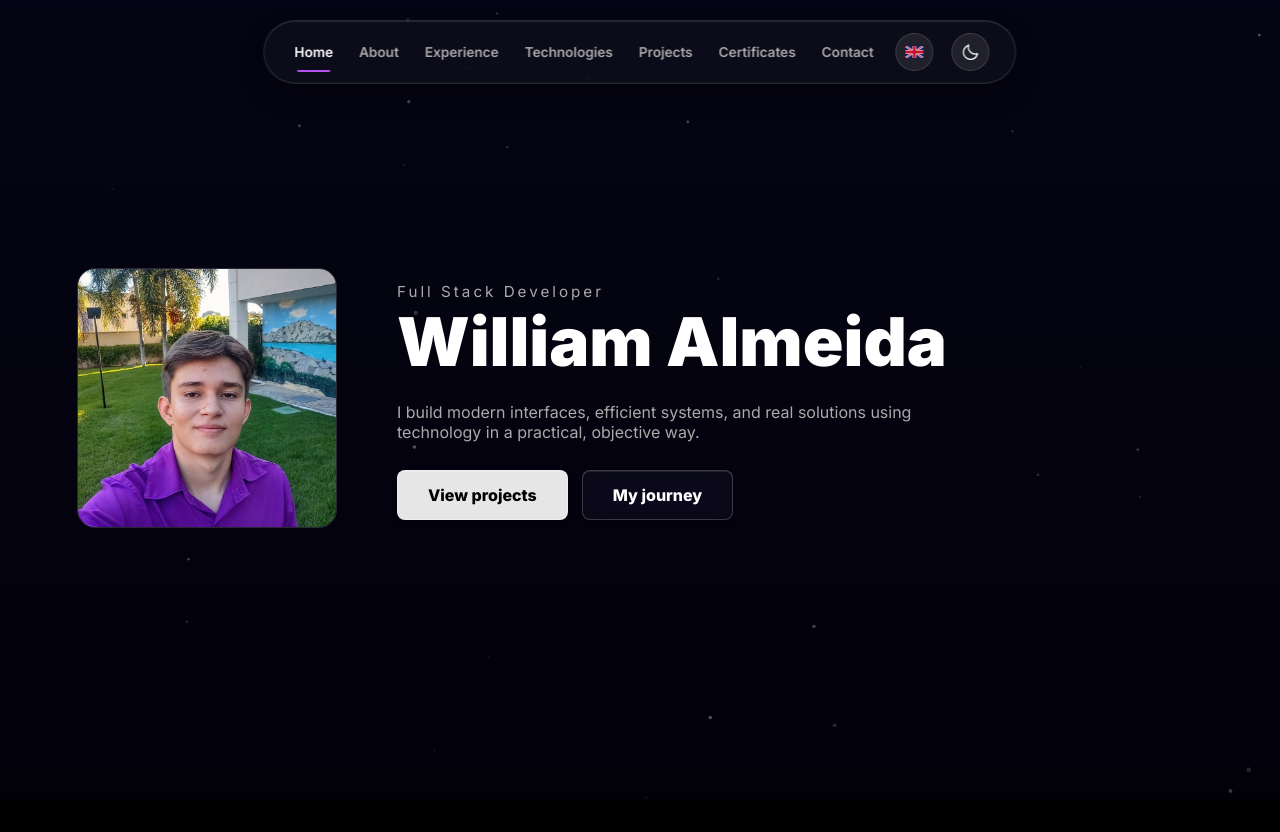
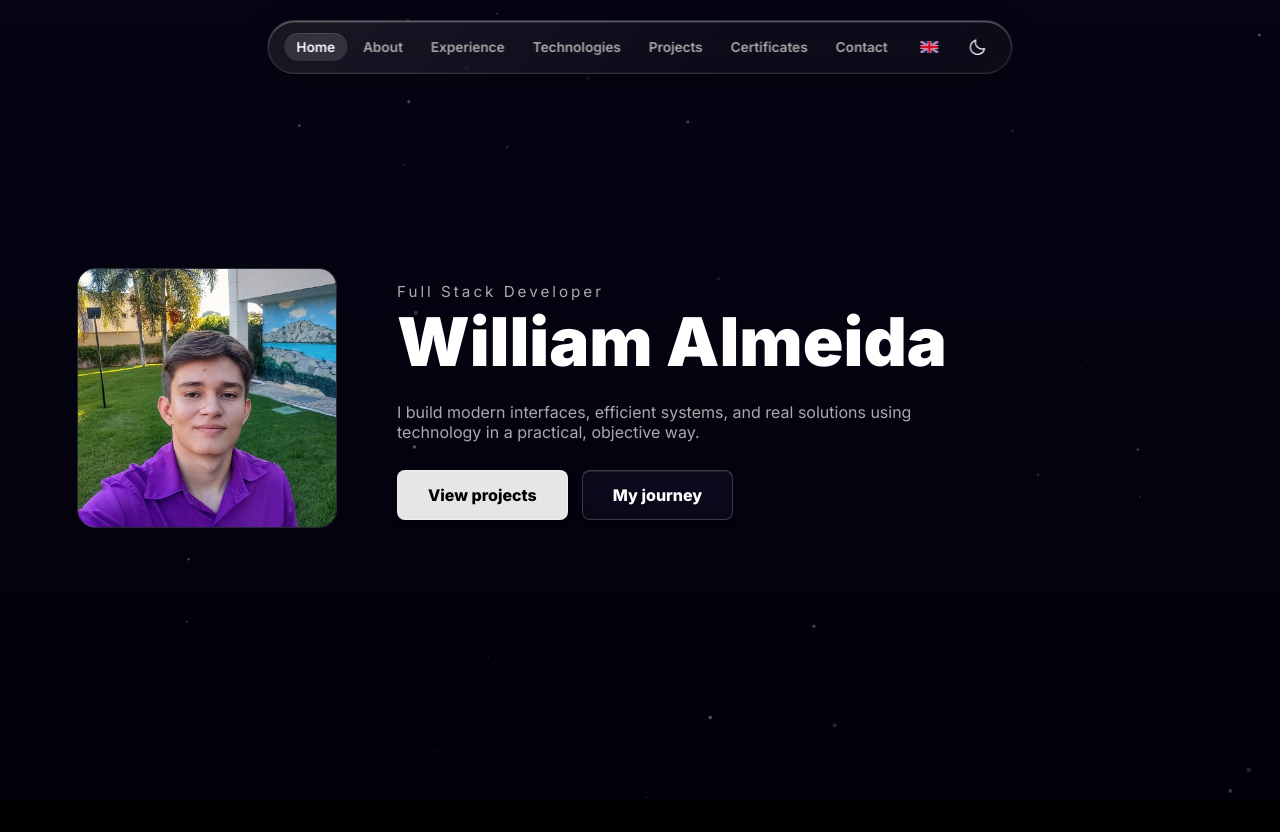
Before and after one commit to williamalmeidadev/portfolio, a React (Vite) app: page / in a window 1280 px wide. Shown: the top 832 px of the page. Built offline with nearby package versions, Linux system fonts and the light colour scheme.

Commit message:
feat: improve glassmorphism on header, cards, and buttons

```diff
--- a/src/hooks/useNavUnderline.ts
+++ b/src/hooks/useNavUnderline.ts
@@ -23,9 +23,9 @@ export function useNavUnderline(
       const linksRect = links.getBoundingClientRect()
       const linkRect = active.getBoundingClientRect()
       const left = linkRect.left - linksRect.left
-      const lineWidth = Math.round(linkRect.width * 0.7)
+      const lineWidth = Math.round(linkRect.width)
       underline.style.width = `${lineWidth}px`
-      underline.style.transform = `translateX(${left + (linkRect.width - lineWidth) / 2}px)`
+      underline.style.transform = `translateX(${left}px)`
       underline.style.opacity = '1'
     }
 
--- a/src/styles/certificates.css
+++ b/src/styles/certificates.css
@@ -3,8 +3,10 @@
 }
 
 .certificate-card {
-  background: var(--surface);
-  border: 1px solid var(--border);
+  background: linear-gradient(135deg, rgba(255, 255, 255, 0.05) 0%, rgba(255, 255, 255, 0) 100%), rgba(22, 22, 23, 0.08);
+  border: 1px solid rgba(255, 255, 255, 0.15);
+  backdrop-filter: blur(30px) saturate(210%);
+  -webkit-backdrop-filter: blur(30px) saturate(210%);
   border-radius: 12px;
   padding: 16px;
   text-align: center;
@@ -12,7 +14,11 @@
   width: clamp(200px, 70vw, 360px);
   transform-style: preserve-3d;
   will-change: transform, opacity;
-  transition: background 0.25s ease, box-shadow 0.25s ease;
+  box-shadow:
+    0 8px 32px rgba(0, 0, 0, 0.25),
+    inset 0 1.5px 0 0 rgba(255, 255, 255, 0.25),
+    inset 0 0 0 1px rgba(255, 255, 255, 0.05);
+  transition: background 0.25s ease, border-color 0.25s ease, box-shadow 0.25s ease;
 }
 
 .certificate-card img {
@@ -38,11 +44,32 @@
 }
 
 .certificate-card:hover {
-  box-shadow: 0 4px 14px 0 rgba(180, 80, 255, 0.1),
-    0 2px 8px 0 rgba(0, 0, 0, 0.1);
+  background: linear-gradient(135deg, rgba(255, 255, 255, 0.08) 0%, rgba(255, 255, 255, 0.02) 100%), rgba(22, 22, 23, 0.16);
+  border-color: rgba(255, 255, 255, 0.25);
+  box-shadow:
+    0 12px 40px rgba(0, 0, 0, 0.35),
+    inset 0 1.5px 0 0 rgba(255, 255, 255, 0.35),
+    inset 0 0 0 1px rgba(255, 255, 255, 0.08);
+}
+
+:root[data-theme='light'] .certificate-card {
+  background: linear-gradient(135deg, rgba(255, 255, 255, 0.35) 0%, rgba(255, 255, 255, 0.1) 100%), rgba(255, 255, 255, 0.06);
+  border: 1px solid rgba(255, 255, 255, 0.55);
+  backdrop-filter: blur(30px) saturate(210%);
+  -webkit-backdrop-filter: blur(30px) saturate(210%);
+  box-shadow:
+    0 8px 32px rgba(18, 22, 33, 0.05),
+    0 0 0 1px rgba(0, 0, 0, 0.04),
+    inset 0 1.5px 0 0 rgba(255, 255, 255, 0.75),
+    inset 0 0 0 1px rgba(255, 255, 255, 0.35);
 }
 
 :root[data-theme='light'] .certificate-card:hover {
-  box-shadow: 0 6px 14px rgba(36, 20, 60, 0.08),
-    0 2px 8px rgba(120, 70, 200, 0.09);
+  background: linear-gradient(135deg, rgba(255, 255, 255, 0.45) 0%, rgba(255, 255, 255, 0.15) 100%), rgba(255, 255, 255, 0.12);
+  border-color: rgba(255, 255, 255, 0.7);
+  box-shadow:
+    0 12px 40px rgba(18, 22, 33, 0.08),
+    0 0 0 1px rgba(0, 0, 0, 0.04),
+    inset 0 1.5px 0 0 rgba(255, 255, 255, 0.85),
+    inset 0 0 0 1px rgba(255, 255, 255, 0.4);
 }
--- a/src/styles/navigation.css
+++ b/src/styles/navigation.css
@@ -5,70 +5,72 @@
   transform: translateX(-50%);
   display: flex;
   align-items: center;
-  gap: 18px;
-  padding: 12px 26px;
+  gap: 12px;
+  padding: 8px 16px;
   border-radius: 999px;
-  background: rgba(18, 20, 28, 0.56);
-  backdrop-filter: blur(24px) saturate(155%);
-  -webkit-backdrop-filter: blur(24px) saturate(155%);
-  border: 1px solid rgba(255, 255, 255, 0.11);
+  background: linear-gradient(135deg, rgba(255, 255, 255, 0.05) 0%, rgba(255, 255, 255, 0) 60%), rgba(22, 22, 23, 0.52);
+  backdrop-filter: blur(30px) saturate(210%);
+  -webkit-backdrop-filter: blur(30px) saturate(210%);
+  border: 1px solid rgba(255, 255, 255, 0.14);
   box-shadow:
-    0 10px 26px rgba(0, 0, 0, 0.28),
-    0 2px 6px rgba(0, 0, 0, 0.14),
-    inset 0 1px 0 rgba(255, 255, 255, 0.1),
-    inset 0 -1px 0 rgba(255, 255, 255, 0.05);
+    0 12px 30px rgba(0, 0, 0, 0.25),
+    0 4px 10px rgba(0, 0, 0, 0.12),
+    inset 0 1.5px 0 0 rgba(255, 255, 255, 0.25),
+    inset 0 0 0 1px rgba(255, 255, 255, 0.06),
+    inset 0 -1px 1px rgba(0, 0, 0, 0.3);
   z-index: 30;
   transition: all 0.3s cubic-bezier(0.4, 0, 0.2, 1);
 }
 
 .nav-links {
   position: relative;
+  z-index: 1;
   display: flex;
   align-items: center;
-  gap: 18px;
+  gap: 4px;
 }
 
 .theme-toggle {
   display: inline-flex;
   align-items: center;
   justify-content: center;
-  width: 38px;
-  height: 38px;
+  width: 36px;
+  height: 36px;
   border-radius: 999px;
-  background: rgba(255, 255, 255, 0.08);
-  border: 1px solid rgba(255, 255, 255, 0.15);
+  background: transparent;
+  border: 1px solid transparent;
   color: var(--text);
   cursor: pointer;
-  transition: all 0.3s cubic-bezier(0.4, 0, 0.2, 1);
-  backdrop-filter: blur(10px);
+  position: relative;
+  z-index: 1;
+  transition: all 0.25s cubic-bezier(0.4, 0, 0.2, 1);
 }
 
 .theme-toggle:hover {
-  background: rgba(180, 80, 240, 0.15);
-  border-color: rgba(180, 80, 240, 0.4);
-  box-shadow: 0 4px 16px rgba(180, 80, 240, 0.3);
+  background: rgba(255, 255, 255, 0.08);
+  border-color: rgba(255, 255, 255, 0.05);
 }
 
 .lang-toggle {
   display: inline-flex;
   align-items: center;
   justify-content: center;
-  width: 38px;
-  height: 38px;
+  width: 36px;
+  height: 36px;
   border-radius: 999px;
-  background: rgba(255, 255, 255, 0.08);
-  border: 1px solid rgba(255, 255, 255, 0.15);
+  background: transparent;
+  border: 1px solid transparent;
   color: var(--text);
   cursor: pointer;
-  transition: all 0.3s cubic-bezier(0.4, 0, 0.2, 1);
-  backdrop-filter: blur(10px);
+  position: relative;
+  z-index: 1;
+  transition: all 0.25s cubic-bezier(0.4, 0, 0.2, 1);
   padding: 0;
 }
 
 .lang-toggle:hover {
-  background: rgba(180, 80, 240, 0.15);
-  border-color: rgba(180, 80, 240, 0.4);
-  box-shadow: 0 4px 16px rgba(180, 80, 240, 0.3);
+  background: rgba(255, 255, 255, 0.08);
+  border-color: rgba(255, 255, 255, 0.05);
 }
 
 .lang-toggle:active {
@@ -92,37 +94,44 @@
   text-decoration: none;
   font-size: 0.85rem;
   font-weight: 600;
-  padding: 6px 4px;
-  border-radius: 0;
-  border: 0;
+  padding: 6px 12px;
+  border-radius: 999px;
   background: transparent;
-  text-decoration: none;
   position: relative;
-  transition: all 0.3s cubic-bezier(0.4, 0, 0.2, 1);
+  z-index: 2;
+  transition: color 0.2s cubic-bezier(0.4, 0, 0.2, 1), background-color 0.2s cubic-bezier(0.4, 0, 0.2, 1);
   display: inline-block;
 }
 
 .nav-underline {
   position: absolute;
-  bottom: -6px;
+  top: 0;
+  bottom: 0;
   left: 0;
-  height: 2px;
-  position: absolute;
+  height: 100%;
   border-radius: 999px;
-  background: var(--primary);
+  background: rgba(255, 255, 255, 0.12);
+  box-shadow:
+    0 1px 2px rgba(0, 0, 0, 0.2),
+    inset 0 1px 0 rgba(255, 255, 255, 0.12);
+  z-index: 1;
   opacity: 0;
-  transition: transform 0.35s ease, width 0.35s ease, opacity 0.2s ease;
+  transition: transform 0.3s cubic-bezier(0.4, 0, 0.2, 1), width 0.3s cubic-bezier(0.4, 0, 0.2, 1), opacity 0.2s ease;
   will-change: transform, width, opacity;
 }
 
 .nav-pill a:hover {
   color: var(--text);
-  transform: none;
+  background: rgba(255, 255, 255, 0.04);
 }
 
 .nav-pill a.is-active {
   color: var(--text);
   font-weight: 600;
+}
+
+.nav-pill a.is-active:hover {
+  background: transparent;
 }
 
 @media (max-width: 768px) {
@@ -290,39 +299,64 @@
 
 
 :root[data-theme='light'] .nav-pill {
-  background: rgba(214, 222, 238, 0.74);
-  border: 1px solid rgba(24, 32, 48, 0.22);
-  backdrop-filter: blur(26px) saturate(190%);
-  -webkit-backdrop-filter: blur(26px) saturate(190%);
+  background: linear-gradient(135deg, rgba(255, 255, 255, 0.45) 0%, rgba(255, 255, 255, 0.15) 100%), rgba(255, 255, 255, 0.25);
+  border: 1px solid rgba(255, 255, 255, 0.45);
+  backdrop-filter: blur(35px) saturate(220%);
+  -webkit-backdrop-filter: blur(35px) saturate(220%);
   box-shadow:
-    0 18px 44px rgba(22, 30, 48, 0.16),
-    0 6px 16px rgba(90, 120, 200, 0.18),
-    inset 0 1px 0 rgba(255, 255, 255, 0.85),
-    inset 0 -1px 0 rgba(120, 140, 180, 0.2);
+    0 12px 30px rgba(18, 22, 33, 0.08),
+    0 4px 10px rgba(18, 22, 33, 0.04),
+    0 0 0 1px rgba(0, 0, 0, 0.05),
+    inset 0 1.5px 0 0 rgba(255, 255, 255, 0.7),
+    inset 0 0 0 1px rgba(255, 255, 255, 0.35);
 }
 
 :root[data-theme='light'] .nav-underline {
-  background: var(--primary);
+  background: rgba(255, 255, 255, 0.75);
+  box-shadow:
+    0 1px 3px rgba(0, 0, 0, 0.08),
+    0 1px 1px rgba(0, 0, 0, 0.04);
+}
+
+:root[data-theme='light'] .nav-pill a:hover {
+  background: rgba(0, 0, 0, 0.04);
+}
+
+:root[data-theme='light'] .nav-pill a.is-active:hover {
+  background: transparent;
 }
 
 :root[data-theme='light'] .theme-toggle {
-  background: rgba(255, 255, 255, 0.7);
-  border-color: rgba(24, 32, 48, 0.18);
+  background: transparent;
+  border-color: transparent;
+}
+
+:root[data-theme='light'] .theme-toggle:hover {
+  background: rgba(0, 0, 0, 0.06);
+  border-color: rgba(0, 0, 0, 0.02);
+  box-shadow: none;
 }
 
 :root[data-theme='light'] .lang-toggle {
-  background: rgba(255, 255, 255, 0.7);
-  border-color: rgba(24, 32, 48, 0.18);
+  background: transparent;
+  border-color: transparent;
+}
+
+:root[data-theme='light'] .lang-toggle:hover {
+  background: rgba(0, 0, 0, 0.06);
+  border-color: rgba(0, 0, 0, 0.02);
+  box-shadow: none;
 }
 
 :root[data-theme='light'] .nav-toggle {
-  background: rgba(255, 255, 255, 0.7);
-  border-color: rgba(24, 32, 48, 0.18);
+  background: rgba(255, 255, 255, 0.6);
+  border-color: rgba(0, 0, 0, 0.12);
+  backdrop-filter: blur(15px);
 }
 
 :root[data-theme='light'] .nav-toggle:hover {
-  background: rgba(24, 32, 48, 0.08);
-  border-color: rgba(24, 32, 48, 0.28);
+  background: rgba(0, 0, 0, 0.05);
+  border-color: rgba(0, 0, 0, 0.15);
 }
 
 :root[data-theme='light'] .nav-overlay {
--- a/src/styles/responsive.css
+++ b/src/styles/responsive.css
@@ -783,10 +783,6 @@
     padding: 0;
     gap: 0;
     border-radius: 50%;
-    background: rgba(255, 255, 255, 0.08);
-    backdrop-filter: blur(10px);
-    border: 1px solid rgba(255, 255, 255, 0.15);
-    box-shadow: 0 8px 32px 0 rgba(0, 0, 0, 0.37);
     display: flex;
     align-items: center;
     justify-content: center;
@@ -794,9 +790,13 @@
   }
 
   .nav-pill:hover {
-    background: rgba(180, 80, 240, 0.15);
-    border-color: rgba(180, 80, 240, 0.4);
-    box-shadow: 0 4px 16px rgba(180, 80, 240, 0.3);
+    background: linear-gradient(135deg, rgba(255, 255, 255, 0.12) 0%, rgba(255, 255, 255, 0.04) 60%), rgba(22, 22, 23, 0.6);
+    border-color: rgba(255, 255, 255, 0.2);
+  }
+
+  :root[data-theme='light'] .nav-pill:hover {
+    background: linear-gradient(135deg, rgba(255, 255, 255, 0.6) 0%, rgba(255, 255, 255, 0.3) 100%), rgba(255, 255, 255, 0.35);
+    border-color: rgba(255, 255, 255, 0.6);
   }
 
   .nav-toggle {
```
Also changed, not shown: src/styles/contact.css (+25 -17 lines), src/styles/projects.css (+34 -7 lines).
